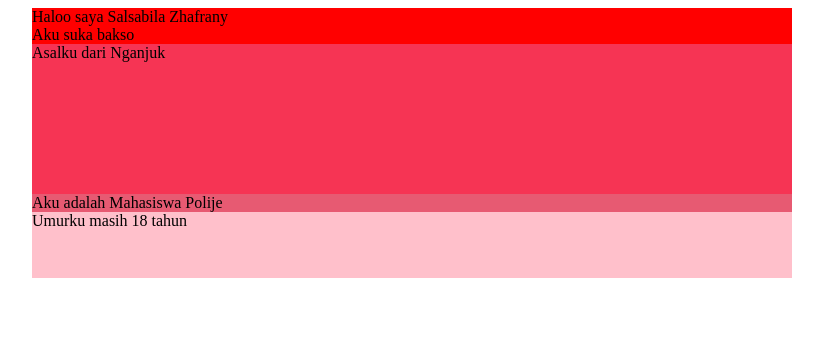
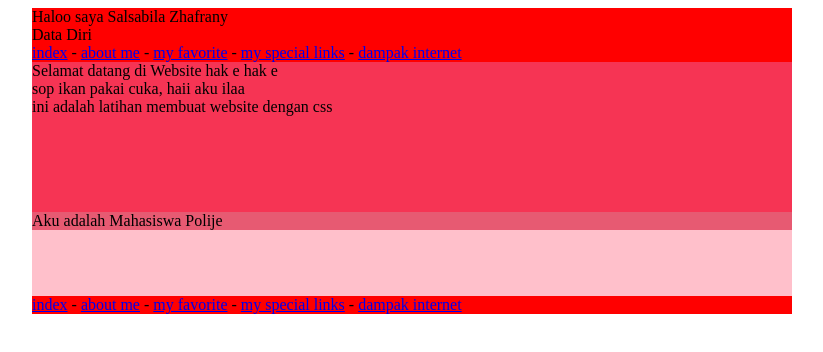
Before and after one commit to salsabilazhafrany/latihan_bisdig, a plain HTML site: page index.html in a window 1280 px wide. Shown: the whole page, without its empty margins (228-1051 px from the left). Drawn offline with Linux system fonts and the light colour scheme.

Commit message:
Latihan CSS

```diff
--- a/index.html
+++ b/index.html
@@ -9,10 +9,23 @@
 <body>
 
 <div id="page-container"> Haloo saya Salsabila Zhafrany
-    <div id="main-nav">Aku suka bakso</div>
-    <div id="header">Asalku dari Nganjuk</div>
+    <div id="main-nav">Data Diri</div>
+        <a href="index.html">index</a> -
+        <a href="about.html">about me</a> -
+        <a href="fav.html">my favorite</a> -
+        <a href="links.html">my special links</a> -
+        <a href="dampak.html">dampak internet</a>
+    <div id="header">Selamat datang di Website hak e hak e<br/> sop ikan pakai cuka, haii aku ilaa<br/> ini adalah latihan membuat website dengan css</div>
     <div id="content">Aku adalah Mahasiswa Polije</div>
-    <div id="footer">Umurku masih 18 tahun</div>
+    <div id="footer"></div>
+        <div id="altnav">
+            <a href="index.html">index</a> -
+            <a href="about.html">about me</a> -
+            <a href="fav.html">my favorite</a> -
+            <a href="links.html">my special links</a> -
+            <a href="dampak.html">dampak internet</a>
+
+</div>
 </div>
 
 </body>
```
